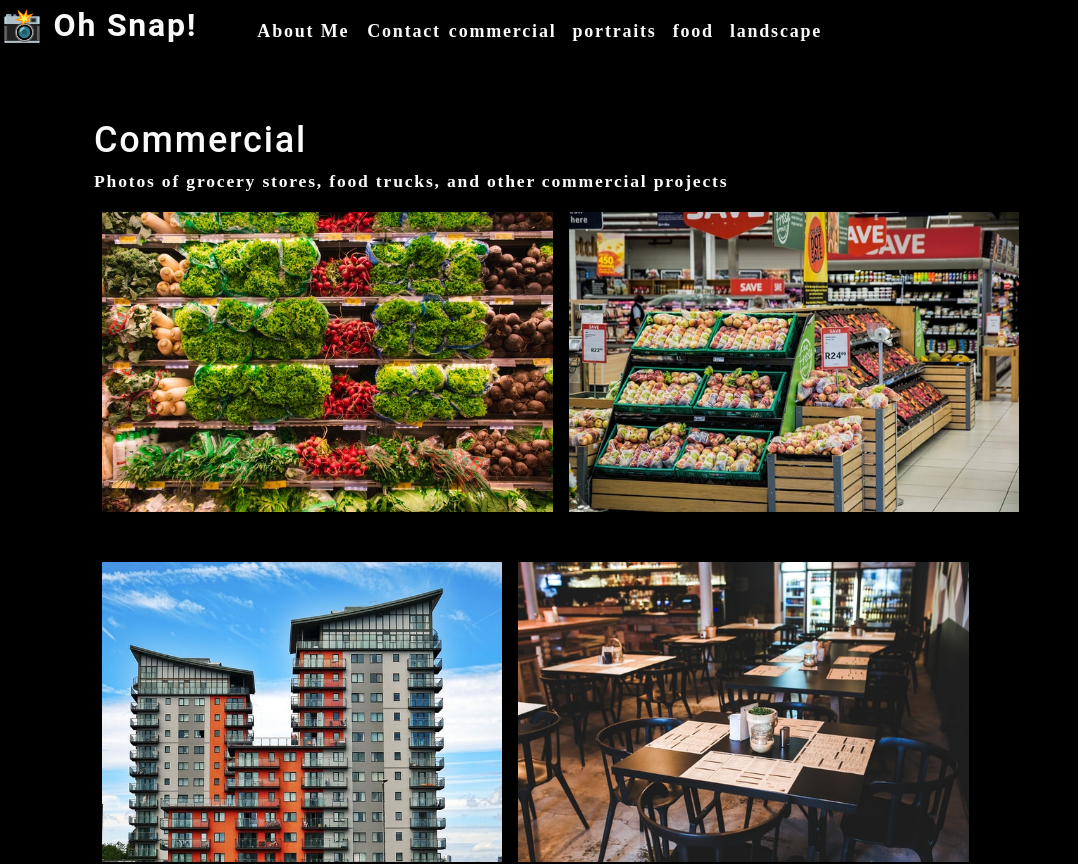
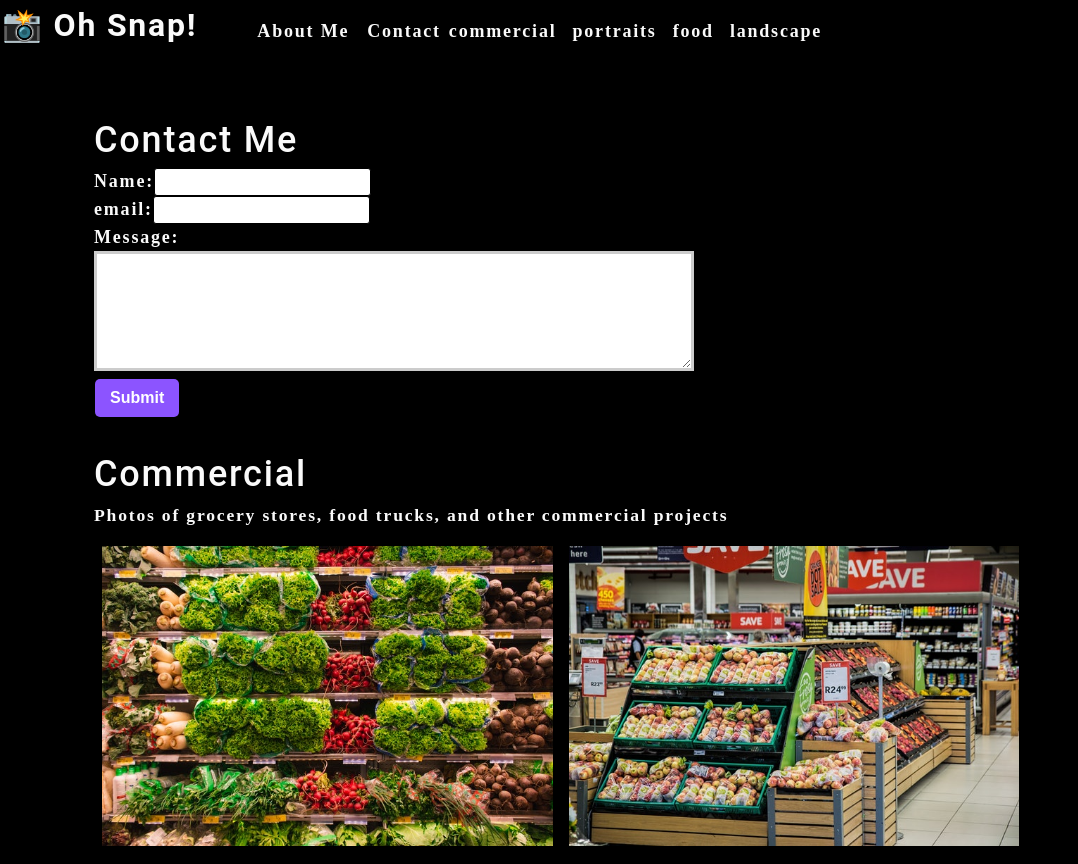
Before and after one commit to AshisPatel/photo-port, a React (Create React App) app: page / in a window 1280 px wide. Shown: the top 864 px of the page, without its empty margins (0-1078 px from the left). Built offline with nearby package versions, Linux system fonts and the light colour scheme.

Commit message:
Create controlled form and form submit

```diff
--- a/src/App.js
+++ b/src/App.js
@@ -2,6 +2,7 @@
 import About from './components/About/About';
 import Nav from './components/Nav/Nav';
 import Gallery from './components/Gallery/Gallery';
+import ContactForm from "./components/Contact/Contact";
 
 function App() {
   const [categories] = useState([
@@ -28,6 +29,7 @@
         currentCategory = {currentCategory}
       />
       <main>
+        <ContactForm />
         <Gallery currentCategory = {currentCategory}/>
         <About />
       </main>
--- a/src/components/Contact/Contact.js
+++ b/src/components/Contact/Contact.js
@@ -1,27 +1,40 @@
-import React from "react";
+import React, { useState } from "react";
 
 function ContactForm() {
+
+    const [formState, setFormState] = useState({ name: '', email: '', message: ''});
+
+    const { name, email, message } = formState;
+
+    function handleChange(e) {
+        const { name, value } = e.target;
+        setFormState({...formState, [name]: value});
+    }
+
+    function handleSubmit(e) {
+        e.preventDefault();
+    }
 
     return(
         <section>
             <h1>Contact Me</h1>
-            <form id="contact-form">
+            <form id="contact-form" onSubmit={handleSubmit}>
                 <div>
                     <label htmlFor="name">Name:</label>
-                    <input type="text" name="name" />
+                    <input type="text" name="name" defaultValue = {name} onChange = {handleChange}/>
                 </div>
 
                 <div>
                     <label htmlFor="email">email:</label>
-                    <input type="text" name="email" />
+                    <input type="email" name="email" defaultValue = {email} onChange = {handleChange}/>
                 </div>
 
                 <div>
                     <label htmlFor="message">Message:</label>
-                    <textarea name="message" rows="5" />
+                    <textarea name="message" rows="5" defaultValue= {message} onChange = {handleChange}/>
                 </div>
 
-                <button type="submit">Submit</button>
+                <button type="submit" >Submit</button>
             </form>
 
         </section>
```
